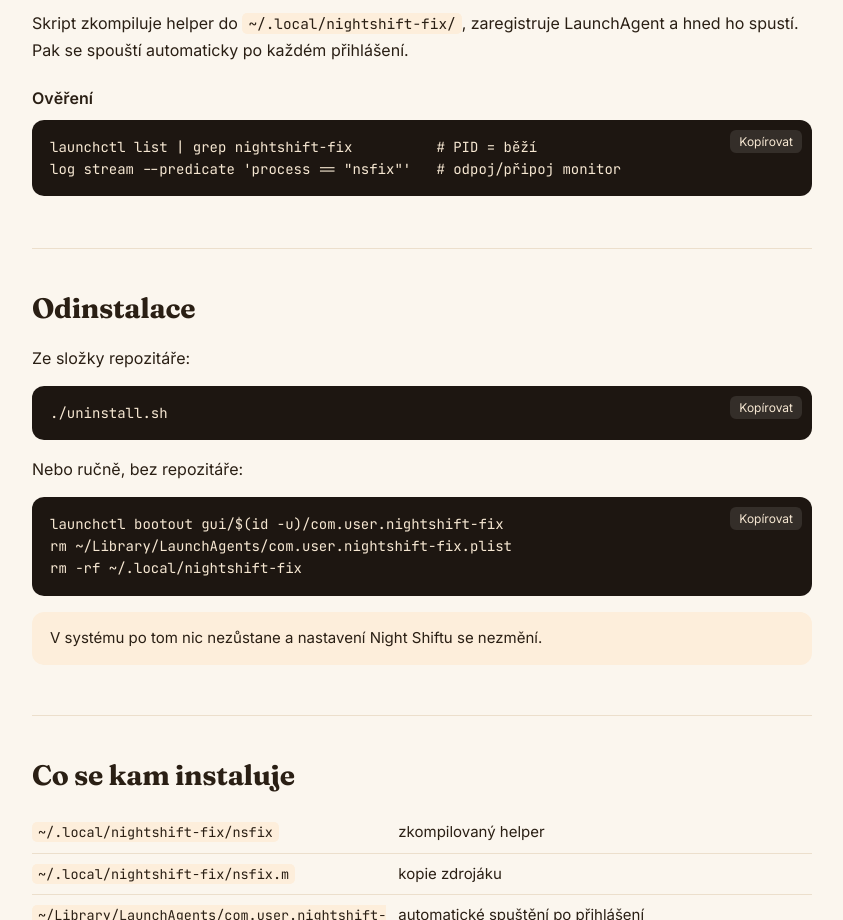
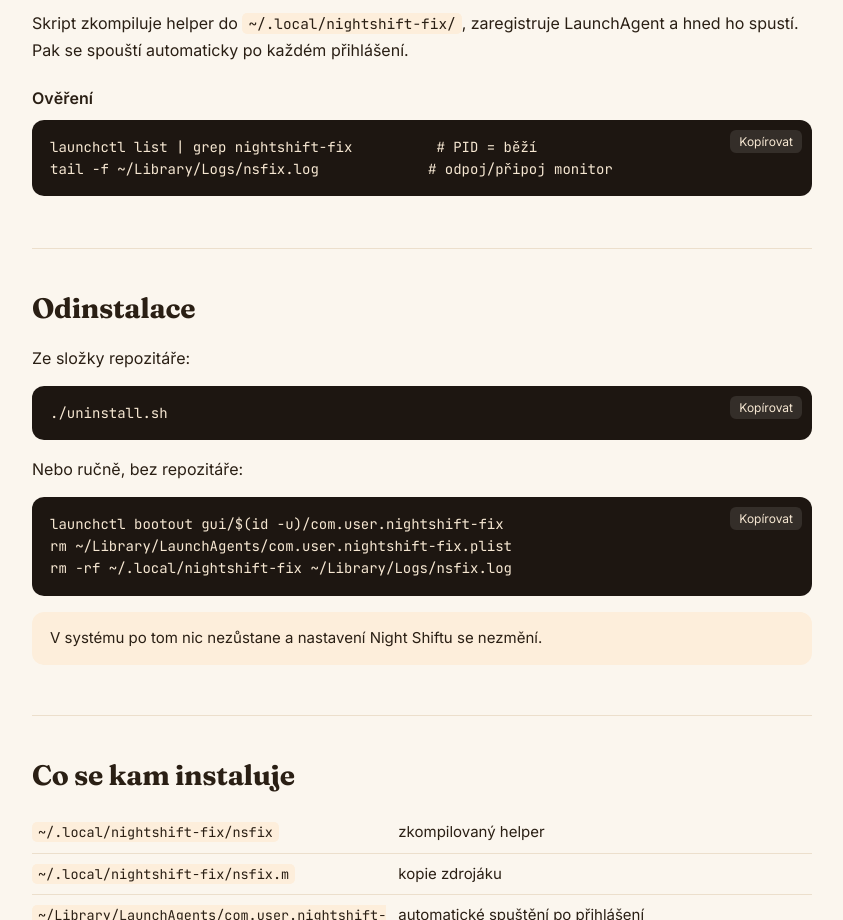
Before and after one commit to hugomach/nightshift-fix, a plain HTML site: page docs/index.html in a window 1280 px wide. Shown: the part 1600-2520 px from the top of the page, without its empty margins (218-1061 px from the left). Drawn offline with Linux system fonts and the light colour scheme.

Commit message:
Log to ~/Library/Logs/nsfix.log for easy verification
Co-Authored-By: Claude Opus 5.5 <noreply@anthropic.com>

```diff
--- a/docs/index.html
+++ b/docs/index.html
@@ -97,7 +97,7 @@ cd nightshift-fix
   <p>Skript zkompiluje helper do <code>~/.local/nightshift-fix/</code>, zaregistruje LaunchAgent a hned ho spustí. Pak se spouští automaticky po každém přihlášení.</p>
   <h3>Ověření</h3>
 <pre><button class="copy">Kopírovat</button>launchctl list | grep nightshift-fix          # PID = běží
-log stream --predicate 'process == "nsfix"'   # odpoj/připoj monitor</pre>
+tail -f ~/Library/Logs/nsfix.log             # odpoj/připoj monitor</pre>
 </section>
 
 <section id="odinstalace">
@@ -107,7 +107,7 @@ log stream --predicate 'process == "nsfix"'   # odpoj/připoj monitor</pre>
   <p>Nebo ručně, bez repozitáře:</p>
 <pre><button class="copy">Kopírovat</button>launchctl bootout gui/$(id -u)/com.user.nightshift-fix
 rm ~/Library/LaunchAgents/com.user.nightshift-fix.plist
-rm -rf ~/.local/nightshift-fix</pre>
+rm -rf ~/.local/nightshift-fix ~/Library/Logs/nsfix.log</pre>
   <p class="note">V systému po tom nic nezůstane a nastavení Night Shiftu se nezmění.</p>
 </section>
 
```
Also changed, not shown: 3 other files.
